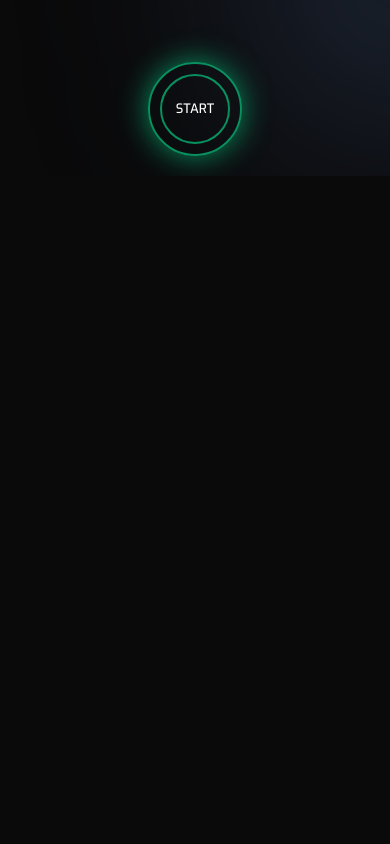
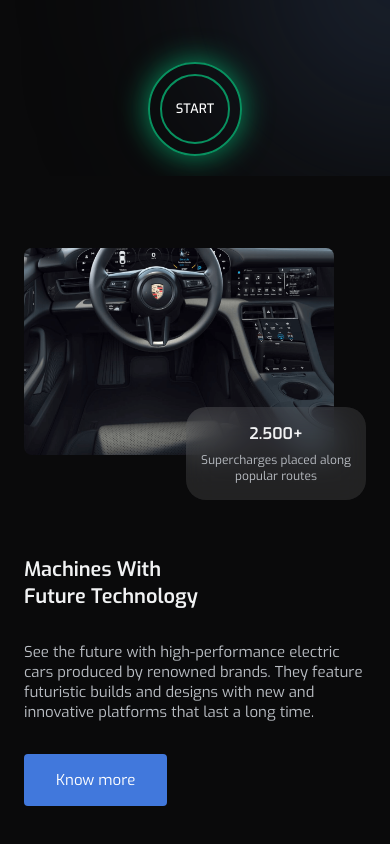
Before and after one commit to JudyTrillz/electric-cars, a plain HTML site: page index.html in a window 390 px wide. Shown: the part 578-1422 px from the top of the page. Drawn offline with nearby package versions, Linux system fonts and the light colour scheme.

Commit message:
Finished the mobile version of the about section

```diff
--- a/assets/css/styles.css
+++ b/assets/css/styles.css
@@ -393,8 +393,78 @@ img {
   }
 }
 /*=============== BUTTON ===============*/
+.button {
+  display: inline-block;
+  background-color: var(--first-color);
+  color: var(--white-color);
+  padding: 1rem 2rem;
+  border-radius: 0.25rem;
+  -webkit-border-radius: 0.25rem;
+  -moz-border-radius: 0.25rem;
+  -ms-border-radius: 0.25rem;
+  -o-border-radius: 0.25rem;
+  font-size: var(--normal-font-size);
+  transition: 0.3s;
+  -webkit-transition: 0.3s;
+  -moz-transition: 0.3s;
+  -ms-transition: 0.3s;
+  -o-transition: 0.3s;
+}
 
+.button:is(:hover, :focus-visible) {
+  background-color: var(--first-color-alt);
+}
 /*=============== ABOUT ===============*/
+.about__container {
+  row-gap: 6rem;
+}
+
+.about__group {
+  position: relative;
+}
+
+.about__banner {
+  width: 310px;
+  border-radius: 0.5rem;
+  -webkit-border-radius: 0.5rem;
+  -moz-border-radius: 0.5rem;
+  -ms-border-radius: 0.5rem;
+  -o-border-radius: 0.5rem;
+}
+
+.about__card {
+  width: 180px;
+  position: absolute;
+  right: 0;
+  bottom: -2.5rem;
+  background-color: hsla(0, 0%, 100%, 0.1);
+  backdrop-filter: blur(16px);
+  padding: 1rem 0.75rem;
+  text-align: center;
+  border-radius: 1.25rem;
+  -webkit-border-radius: 1.25rem;
+  -moz-border-radius: 1.25rem;
+  -ms-border-radius: 1.25rem;
+  -o-border-radius: 1.25rem;
+}
+
+.about__card-title {
+  font-size: var(--h3-font-size);
+  margin-bottom: 0.5rem;
+}
+
+.about__card-description {
+  font-size: var(--smaller-font-size);
+}
+
+.about__title {
+  text-align: initial;
+  margin-bottom: 2rem;
+}
+
+.about__description {
+  margin-bottom: 2rem;
+}
 
 /*=============== POPULAR ===============*/
 
--- a/index.html
+++ b/index.html
@@ -123,7 +123,40 @@
       </section>
 
       <!--==================== ABOUT ====================-->
-      <section class="about section" id="about"></section>
+      <section class="about section" id="about">
+        <div class="about__container container grid">
+          <div class="about__group">
+            <img
+              src="/assets/img/about.png"
+              alt="about image"
+              width="1132"
+              height="775"
+              class="about__banner" />
+
+            <div class="about__card">
+              <h3 class="about__card-title">2.500+</h3>
+              <p class="about__card-description">
+                Supercharges placed along popular routes
+              </p>
+            </div>
+          </div>
+
+          <div class="about__data">
+            <h2 class="about__title section__title">
+              Machines With <br />
+              Future Technology
+            </h2>
+
+            <p class="about__description">
+              See the future with high-performance electric cars produced by
+              renowned brands. They feature futuristic builds and designs with
+              new and innovative platforms that last a long time.
+            </p>
+
+            <a href="#" class="button">Know more</a>
+          </div>
+        </div>
+      </section>
 
       <!--==================== POPULAR ====================-->
       <section class="popular section" id="popular"></section>
```
